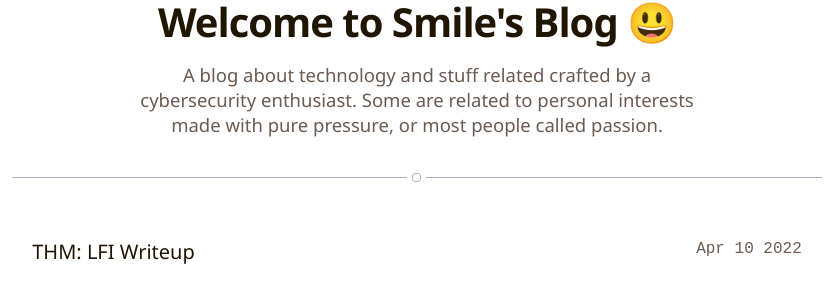
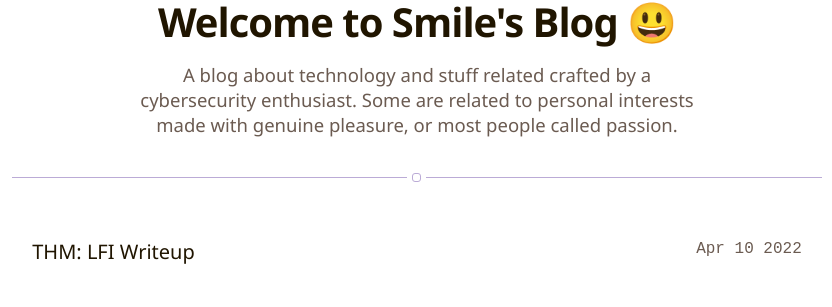
Before and after one commit to smiile8888/blog, a Jekyll site: the page built from index.html, in a window 1280 px wide. Shown: the part 131-438 px from the top of the page, without its empty margins (223-1055 px from the left). Built offline with Jekyll 4.4.1, drawn with Linux system fonts in a browser that asks for light colours; nearby versions of some CDN libraries.

Commit message:
update description

```diff
--- a/_config.yml
+++ b/_config.yml
@@ -1,11 +1,9 @@
 # main text of home
 title: Smile Thanapattheerakul
-bio: A Person who travels the world eating noodles
-
 greeting: Welcome to Smile's Blog 😃
 
 # twitter summary info
-description: A blog about technology and stuff related crafted by a cybersecurity enthusiast. Some are related to personal interests made with pure pressure, or most people called passion.
+description: A blog about technology and stuff related crafted by a cybersecurity enthusiast. Some are related to personal interests made with genuine pleasure, or most people called passion.
 
 # if it's an external image, update below for true
 # better with square images
```
